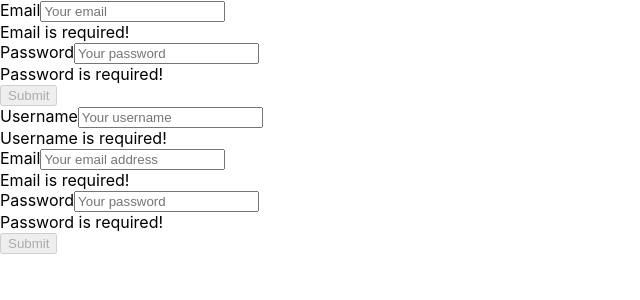
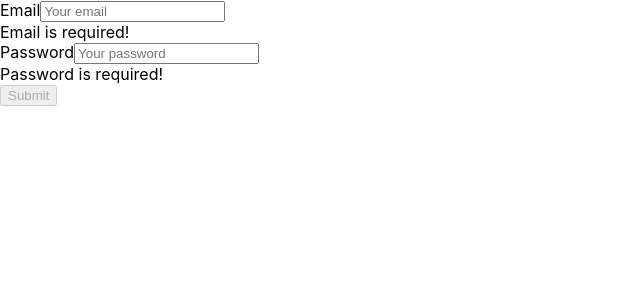
Before and after one commit to christalledo/to-do, a React (Create React App) app in the folder client/: page / in a window 1280 px wide. Shown: the top 300 px of the page, without its empty margins (0-640 px from the left). Built offline with nearby package versions, Linux system fonts and the light colour scheme.

Commit message:
updated login.js

```diff
--- a/client/src/pages/Login.js
+++ b/client/src/pages/Login.js
@@ -5,7 +5,6 @@ import { LOGIN_USER } from "../utils/mutations";
 
 import Auth from "../utils/auth";
 import LoginForm from "../components/LoginForm";
-import SignupForm from "../components/SignupForm";
 
 const Login = (props) => {
   const [userFormData, setUserFormData] = useState({ email: '', password: '' });
@@ -43,7 +42,6 @@ const Login = (props) => {
   return (
     <main className="flex-row justify-center mb-4">
     <LoginForm error={error} onSubmit={handleFormSubmit} userFormData={userFormData} setUserFormData={setUserFormData}/>
-    <SignupForm/>
     </main>
   );
 };
--- a/client/src/pages/login.js
+++ b/client/src/pages/login.js
@@ -5,7 +5,6 @@ import { LOGIN_USER } from "../utils/mutations";
 
 import Auth from "../utils/auth";
 import LoginForm from "../components/LoginForm";
-import SignupForm from "../components/SignupForm";
 
 const Login = (props) => {
   const [userFormData, setUserFormData] = useState({ email: '', password: '' });
@@ -43,7 +42,6 @@ const Login = (props) => {
   return (
     <main className="flex-row justify-center mb-4">
     <LoginForm error={error} onSubmit={handleFormSubmit} userFormData={userFormData} setUserFormData={setUserFormData}/>
-    <SignupForm/>
     </main>
   );
 };
```
